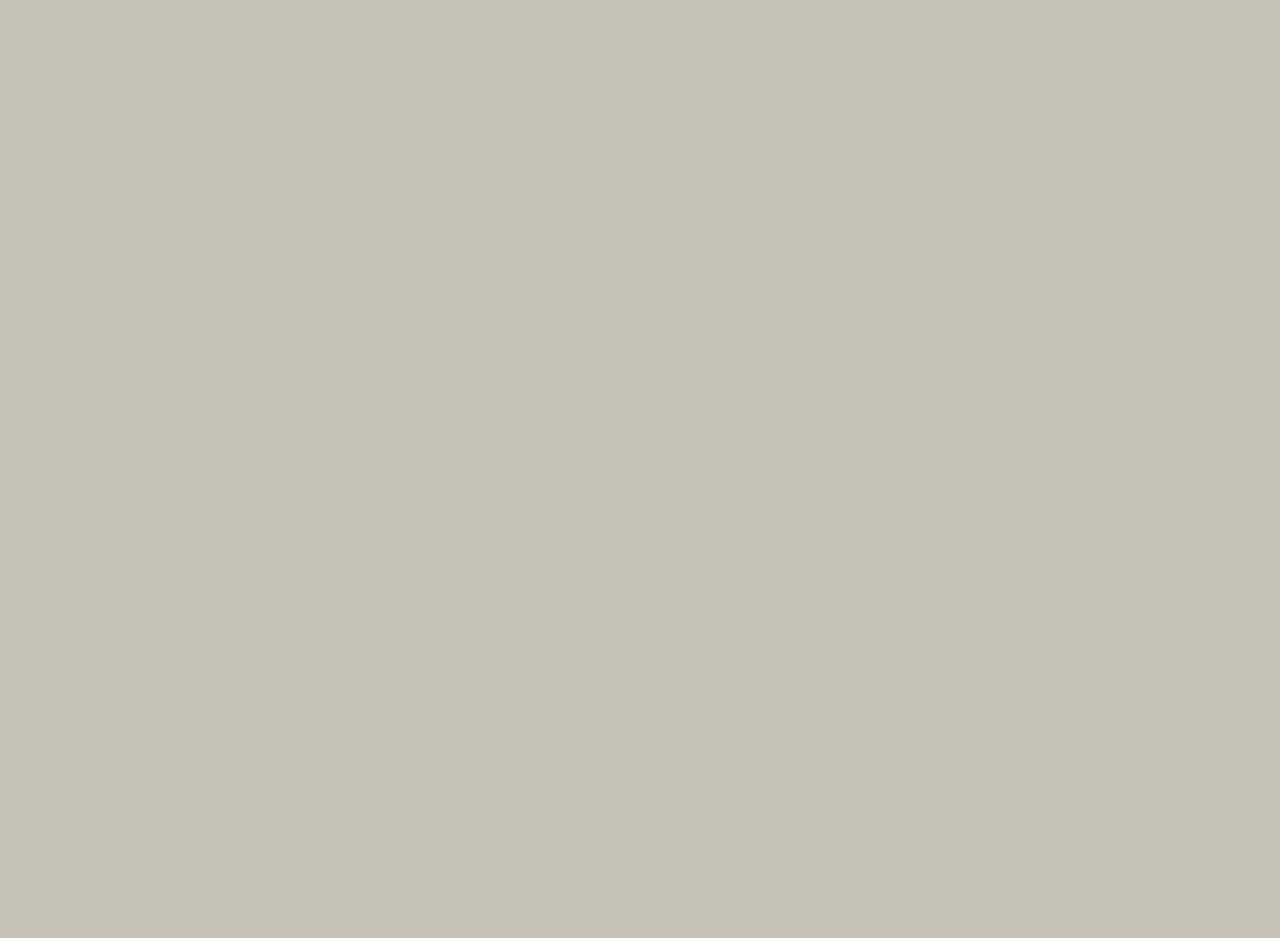
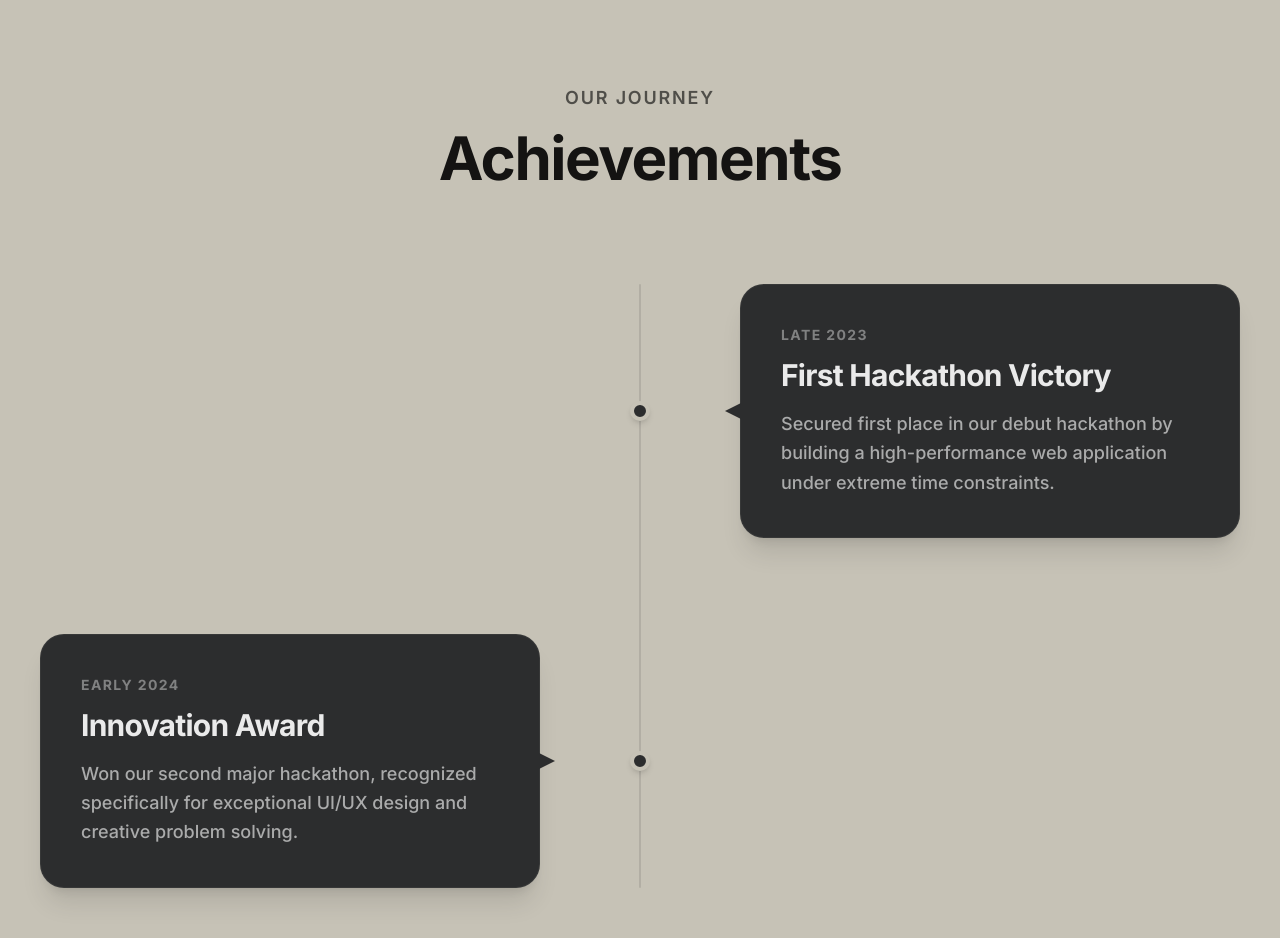
Before and after one commit to Darklordlucy/TeamArise, a Next.js app: page / in a window 1280 px wide. Shown: the part 4460-5398 px from the top of the page. Before the commit the page ends 4416 px from the top, so only its background shows below. Built offline with nearby package versions, Linux system fonts and the light colour scheme.

Commit message:
Adding achievements sections

```diff
--- a/src/app/page.tsx
+++ b/src/app/page.tsx
@@ -1,11 +1,14 @@
-import CanvasScroll from '@/components/CanvasScroll';
-import Team from '@/components/Team';
+import type { Metadata } from "next";
+import CanvasScroll from "@/components/CanvasScroll";
+import Team from "@/components/Team";
+import Achievements from "@/components/Achievements";
 
 export default function Home() {
   return (
     <main className="w-full min-h-screen bg-[#c6c2b6]">
       <CanvasScroll />
       <Team />
+      <Achievements />
     </main>
   );
 }
--- /dev/null
+++ b/src/components/Achievements.tsx
@@ -0,0 +1,82 @@
+'use client';
+import { motion } from 'framer-motion';
+
+const achievements = [
+  {
+    id: 1,
+    title: "First Hackathon Victory",
+    date: "Late 2023",
+    description: "Secured first place in our debut hackathon by building a high-performance web application under extreme time constraints.",
+  },
+  {
+    id: 2,
+    title: "Innovation Award",
+    date: "Early 2024",
+    description: "Won our second major hackathon, recognized specifically for exceptional UI/UX design and creative problem solving.",
+  }
+];
+
+export default function Achievements() {
+  return (
+    <section id="achievements" className="min-h-screen bg-[#c6c2b6] py-32 px-8 relative">
+      <div className="max-w-[1200px] mx-auto w-full relative">
+        <div className="text-center mb-24">
+           <p className="text-lg font-semibold tracking-widest text-black/60 mb-4 uppercase">Our Journey</p>
+           <h2 className="text-5xl md:text-6xl font-bold tracking-tight text-black/90">Achievements</h2>
+        </div>
+
+        <div className="relative">
+          {/* Timeline Center Line */}
+          <div className="absolute left-1/2 top-0 bottom-0 w-[2px] bg-black/10 transform -translate-x-1/2 hidden md:block rounded-full"></div>
+
+          <div className="flex flex-col gap-16 md:gap-24 relative z-10">
+            {achievements.map((achievement, index) => {
+              // First achievement on the right, so if index is 0 -> right side.
+              // That means left is empty, right is content.
+              const isRightSide = index % 2 === 0;
+
+              return (
+                <div key={achievement.id} className={`flex flex-col md:flex-row items-center justify-between w-full ${!isRightSide ? 'md:flex-row-reverse' : ''}`}>
+
+                  {/* Empty Space for the opposite side */}
+                  <div className="hidden md:block md:w-5/12"></div>
+
+                  {/* Timeline Dot */}
+                  <div className="hidden md:flex w-2/12 justify-center relative">
+                    <motion.div
+                      initial={{ scale: 0 }}
+                      whileInView={{ scale: 1 }}
+                      viewport={{ once: true, margin: "-100px" }}
+                      className="w-5 h-5 rounded-full bg-[#2C2D2E] border-4 border-[#c6c2b6] shadow-md z-10"
+                    ></motion.div>
+                  </div>
+
+                  {/* Content Card */}
+                  <motion.div
+                    initial={{ opacity: 0, x: isRightSide ? 50 : -50 }}
+                    whileInView={{ opacity: 1, x: 0 }}
+                    viewport={{ once: true, margin: "-100px" }}
+                    transition={{ duration: 0.6, type: "spring", stiffness: 100 }}
+                    className="w-full md:w-5/12"
+                  >
+                    <div className="bg-[#2C2D2E] rounded-3xl p-8 sm:p-10 shadow-xl border border-white/5 relative group hover:-translate-y-2 transition-transform duration-300">
+                      {/* Triangle pointer for desktop */}
+                      <div className={`hidden md:block absolute top-1/2 -translate-y-1/2 w-0 h-0 border-y-8 border-y-transparent ${isRightSide ? '-left-4 border-r-[16px] border-r-[#2C2D2E]' : '-right-4 border-l-[16px] border-l-[#2C2D2E]'}`}></div>
+
+                      <span className="text-sm font-bold text-white/40 tracking-widest uppercase mb-3 block">{achievement.date}</span>
+                      <h3 className="text-2xl sm:text-3xl font-bold text-white/90 mb-4 tracking-tight">{achievement.title}</h3>
+                      <p className="text-white/60 leading-relaxed font-medium text-base sm:text-lg">
+                        {achievement.description}
+                      </p>
+                    </div>
+                  </motion.div>
+
+                </div>
+              );
+            })}
+          </div>
+        </div>
+      </div>
+    </section>
+  );
+}
```
